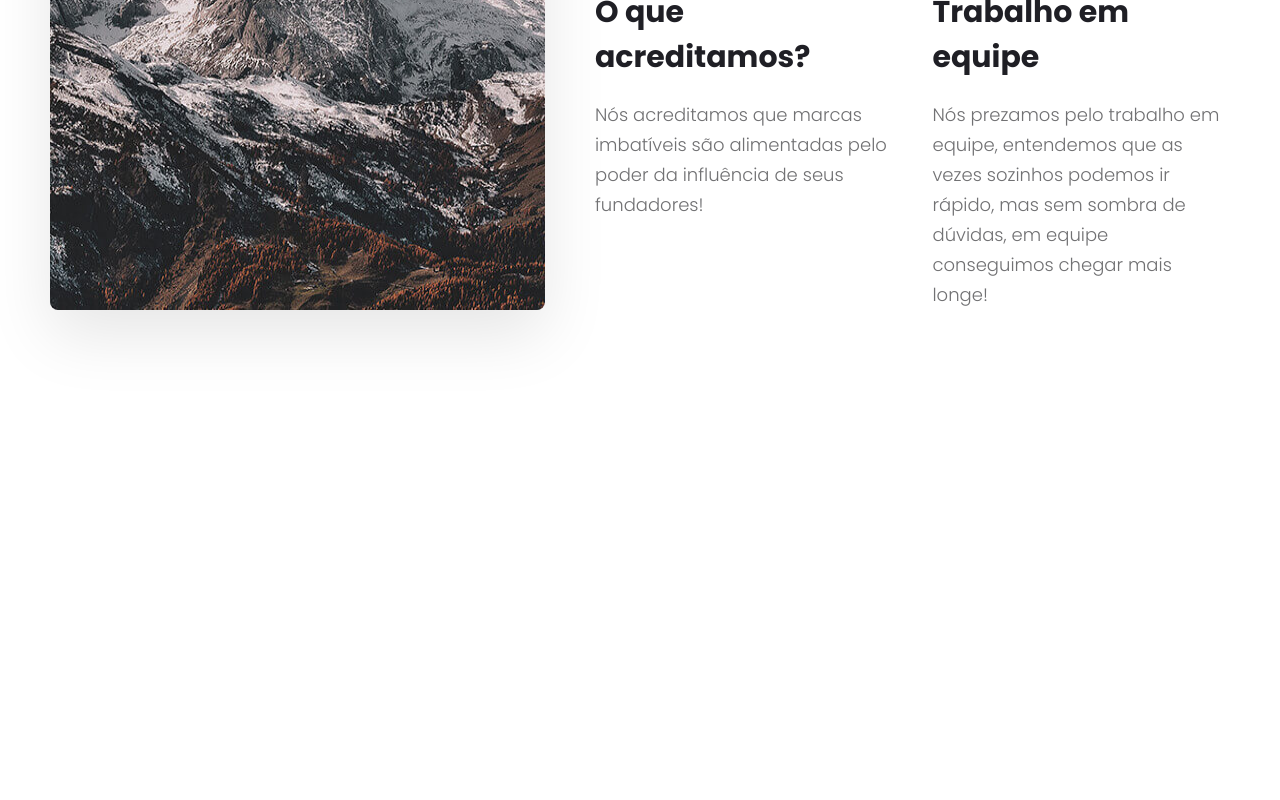
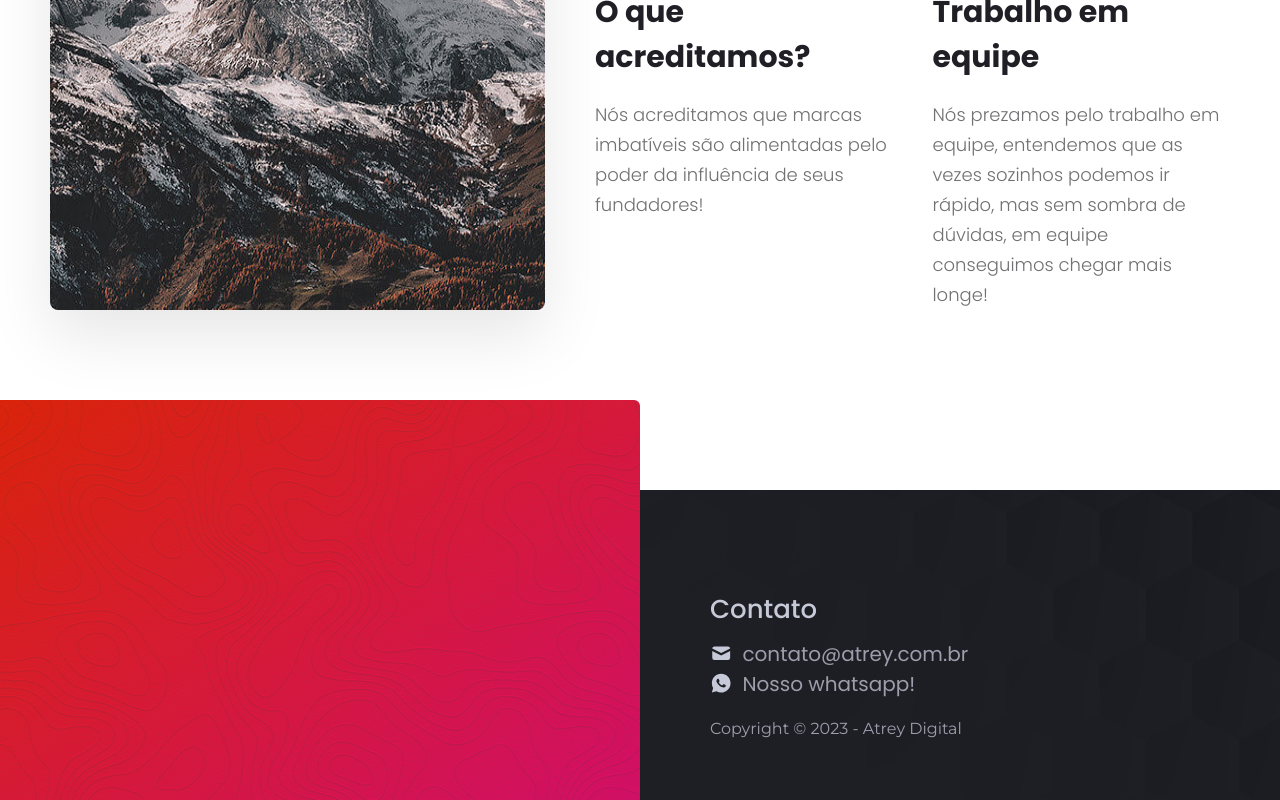
Before and after one commit to jonathan-wanderley/atreydigital-web, a React (Vite) app: page / in a window 1280 px wide. Shown: the part 1521-2321 px from the top of the page. Before the commit the page ends 1921 px from the top, so only its background shows below. Built offline with nearby package versions, Linux system fonts and the light colour scheme.

Commit message:
feat: create footer

```diff
--- a/src/App.css
+++ b/src/App.css
@@ -15,7 +15,7 @@ main {
     right: 0;
     left: 0;
     bottom: 0;
-    background-image: url(../public/bg.jpg) ;
+    background-image: url(/bg.jpg) ;
     background-repeat: no-repeat;
     background-size: cover;
     background-position: 50%;
@@ -170,6 +170,105 @@ main .texts-box{
     margin-bottom: 20px;
 }
 
+footer {
+    display: flex;
+    justify-content: space-between;
+    /* height: 560px; */
+    font-family: 'Poppins', sans-serif;
+    position: relative;
+    max-height: 400px;
+    overflow: hidden;
+}
+
+footer > div {
+    flex: 1;
+}
+
+.footer-bar {
+    height: 90px;
+    width: 100%;
+    position: absolute;
+    top: 0;
+    right: 0;
+    left: 0;
+    background-color: #ffffff;
+}
+
+.footer-img {
+    background: linear-gradient(145deg,#f81f01,#ee076e);
+    z-index: 2;
+    border-top-right-radius: 6px;
+    position: relative;
+}
+.footer-img::before {
+    position: absolute;
+    width: 100%;
+    height: 100%;
+    left: 0;
+    top: 0;
+    background-image: url(/footer.png);
+    content: "";
+    z-index: 1;
+    opacity: .5;
+    border-top-right-radius: 6px;
+}
+
+.footer {
+    padding: 190px 70px;
+    height: 100%;
+    position: relative;
+    z-index: -999;
+    top: 0;
+    right: 0;
+    left: 0;
+    bottom: 0;
+    background-image: url(/bg.jpg) ;
+    background-repeat: no-repeat;
+    background-size: cover;
+    background-position: 50%;
+}
+.footer::before {
+    background-color: #00010c;
+    opacity: .6;
+    content: "";
+    position: absolute;
+    left: 0;
+    top: 0;
+    height: 100%;
+    width: 100%;
+    z-index: -1;
+}
+
+.footer-title {
+    font-size: 26px;
+    font-weight: 500;
+    color: #C6C9D8;
+    margin-bottom: 10px;
+}
+
+.footer nav ul li {
+    list-style: none;
+    display: flex;
+    align-items: center;
+}
+
+.footer nav ul li a {
+    color: #C6C9D8;
+    text-decoration: none;
+    font-size: 20px;
+    font-weight: 400;
+    opacity: .75;
+    display: inline-block;
+    margin-left: 10px;
+}
+
+.copyright {
+    font-family: 'Montserrat';
+    color: #C6C9D8;
+    opacity: .75;
+    margin-top: 20px;
+}
+
 .logo img{
     width: 160px;
 }
--- a/src/App.jsx
+++ b/src/App.jsx
@@ -1,4 +1,6 @@
 import './App.css'
+import { HiMail } from "react-icons/hi";
+import { RiWhatsappFill } from "react-icons/ri";
 
 function App() {
   return (
@@ -11,7 +13,6 @@ function App() {
 
           <nav>
             <ul>
-              <li>Como funciona?</li>
               <li>Sobre nós</li>
               <li>Contato</li>
               </ul>
@@ -55,7 +56,7 @@ function App() {
 
       <section className='about-box'>
 
-      <img src="about.jpg" alt="" />
+        <img src="about.jpg" alt="" />
         <div>
           <div className='about-main-text'>
             <h3>Sobre nós</h3>
@@ -77,6 +78,31 @@ function App() {
           </div>
         </div>
       </section>
+
+      <footer>
+        <div className='footer-img'>
+
+        </div>
+
+        <div>
+
+
+          <div className='footer'>
+            <div className="footer-bar"></div>
+
+            <div className='footer-title'>Contato</div>
+            <nav>
+              <ul>
+                <li> <HiMail size={'1.4em'} color='#C6C9D8' /> <a href="mailto:contato@atrey.com.br" >contato@atrey.com.br</a></li>
+                <li> <RiWhatsappFill size={'1.4em'} color='#C6C9D8' /> <a href="https://www.google.com.br" target={'_blank'}>Nosso whatsapp!</a></li>
+              </ul>
+            </nav>
+            <div className='copyright'>
+              Copyright © 2023 - Atrey Digital
+            </div>
+          </div>
+        </div>
+      </footer>
     </div>
   )
 }
```
Also changed, not shown: public/footer.png (added).
